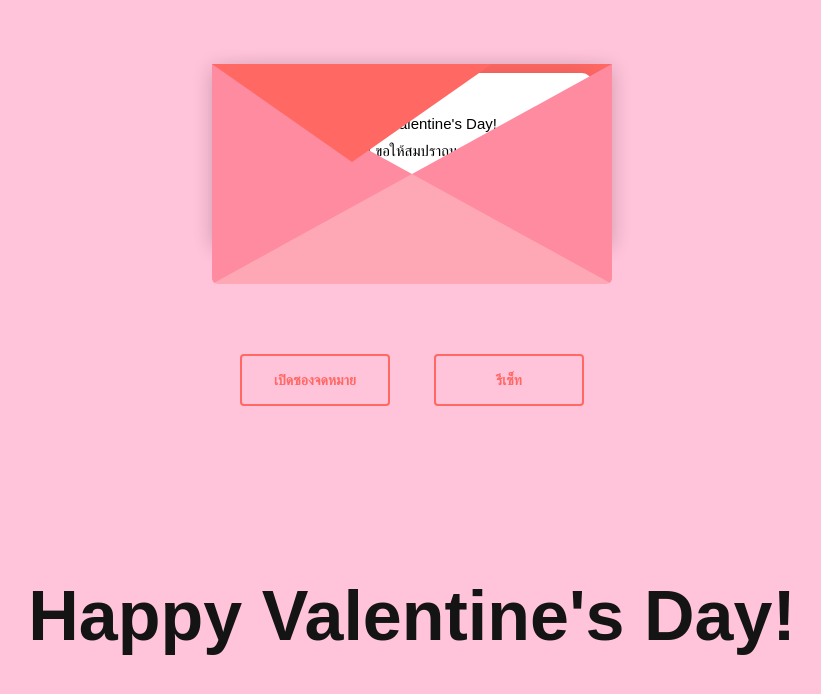
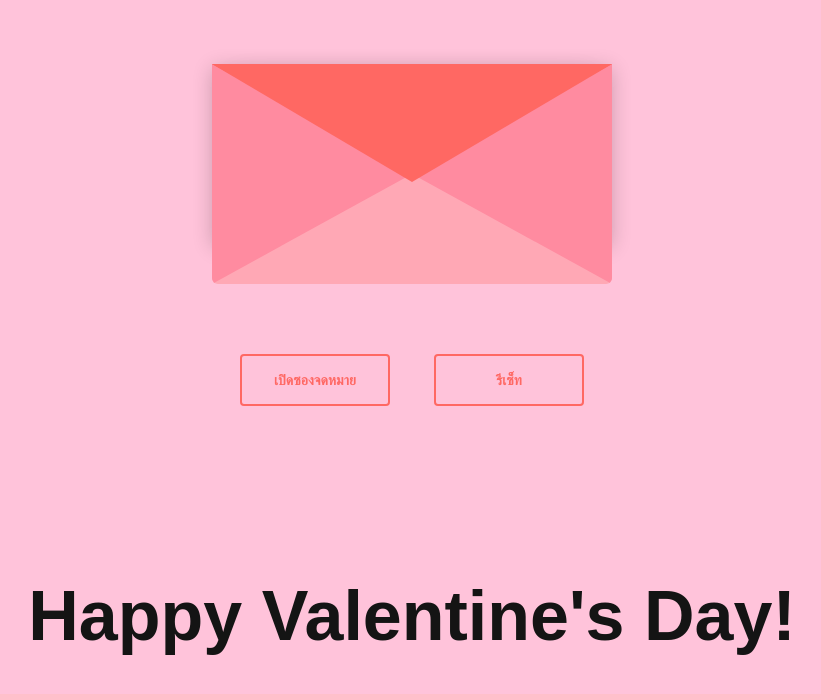
Before and after one commit to ohmzapk013/ohmzapk013.github.io, a plain HTML site: page index.html in a window 1280 px wide. Shown: the part 134-828 px from the top of the page, without its empty margins (228-1049 px from the left). Drawn offline with nearby package versions, Linux system fonts and the light colour scheme.

Commit message:
Update index.css

```diff
--- a/index.css
+++ b/index.css
@@ -31,10 +31,10 @@ body {
 }
 
 .flap {
-    border-top: 98px solid #FF6863;
-    border-left: 140px solid transparent;
-    border-right: 140px solid transparent;
-    border-bottom: 82px solid transparent;
+    border-top: 118px solid #FF6863;
+    border-left: 200px solid transparent;
+    border-right: 200px solid transparent;
+    border-bottom: 118px solid transparent;
     transform-origin: top;
 }
 
```
